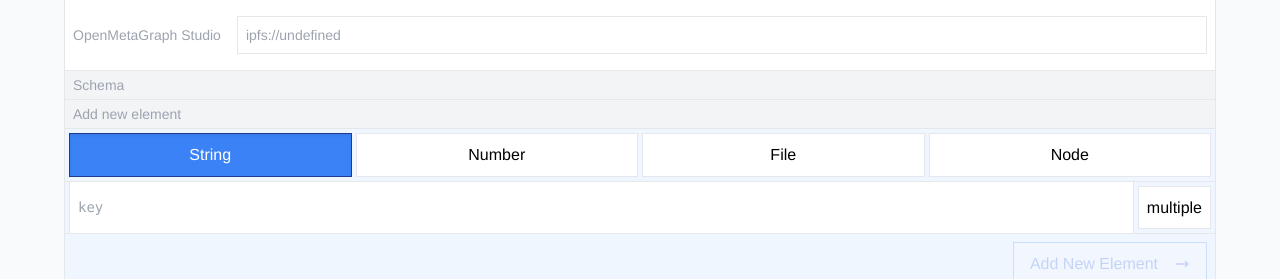
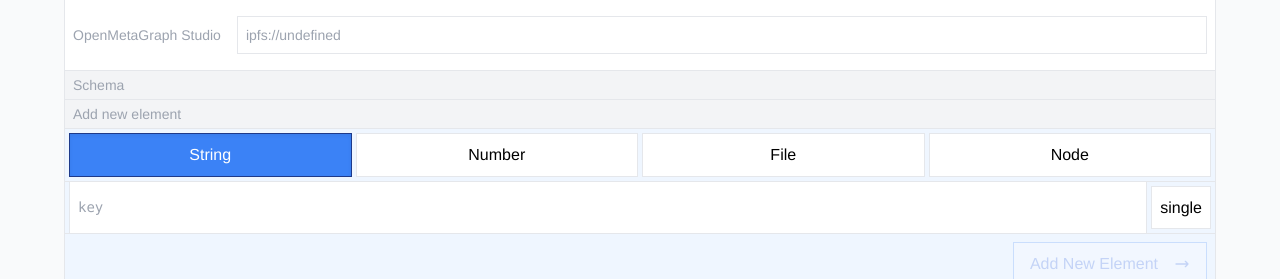
Before and after one commit to rebase-foundation/openmetagraph, a Next.js app in the folder apps/web/: page /studio in a window 1280 px wide. Shown: the top 279 px of the page. Built offline with nearby package versions, Linux system fonts and the light colour scheme.

Commit message:
make clearer

```diff
--- a/apps/web/pages/studio.tsx
+++ b/apps/web/pages/studio.tsx
@@ -306,7 +306,7 @@
                   setNext((p) => ({ ...p, multiple: !p.multiple }))
                 }
               >
-                multiple
+                {!!next.multiple ? "multiple" : "single"}
               </button>
             </div>
           </div>
```
